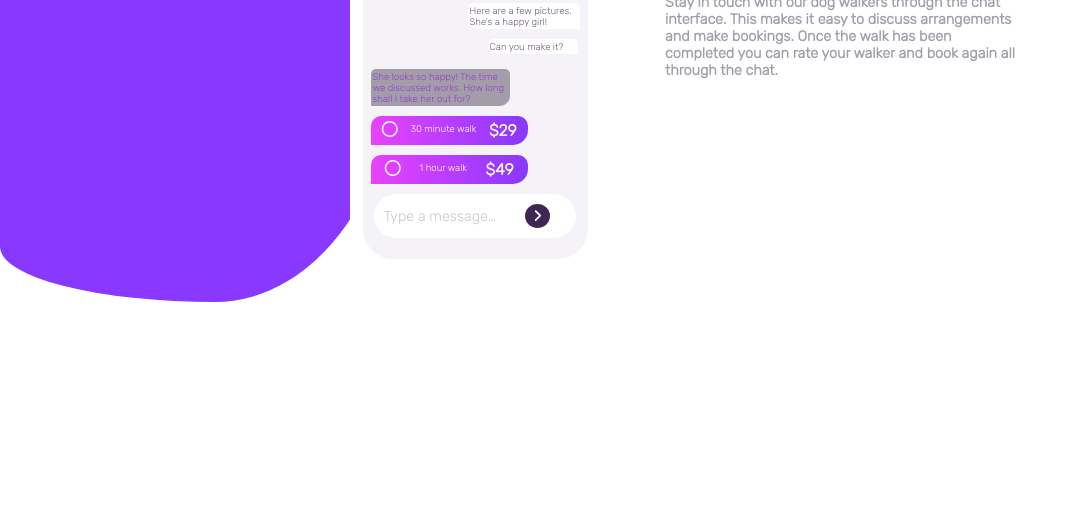
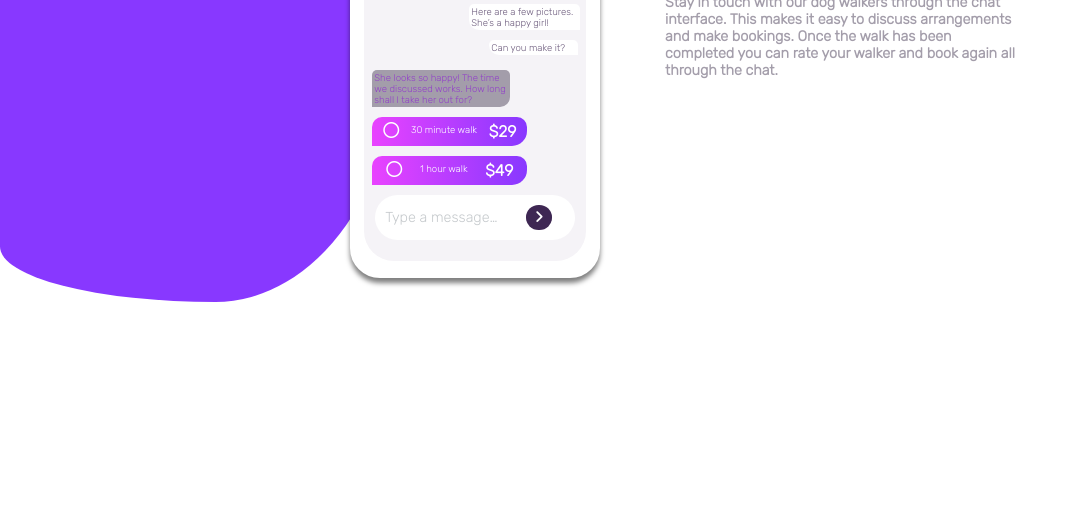
Before and after one commit to adelekewest/chat-app, a plain HTML site: page index.html in a window 1280 px wide. Shown: the part 288-800 px from the top of the page, without its empty margins (0-1078 px from the left). Drawn offline with Linux system fonts and the light colour scheme.

Commit message:
Added a box-shadow to the css file

```diff
--- a/css/styles.css
+++ b/css/styles.css
@@ -30,6 +30,8 @@ body {
     width: 69%;
     background-color: hsl(0, 0%, 100%);
     padding-bottom: 15px;
+    border: 2px solid #fff;
+    box-shadow: 0 5px 5px 0 rgba(0, 0, 0, 0.5);
 
 }
 
```
